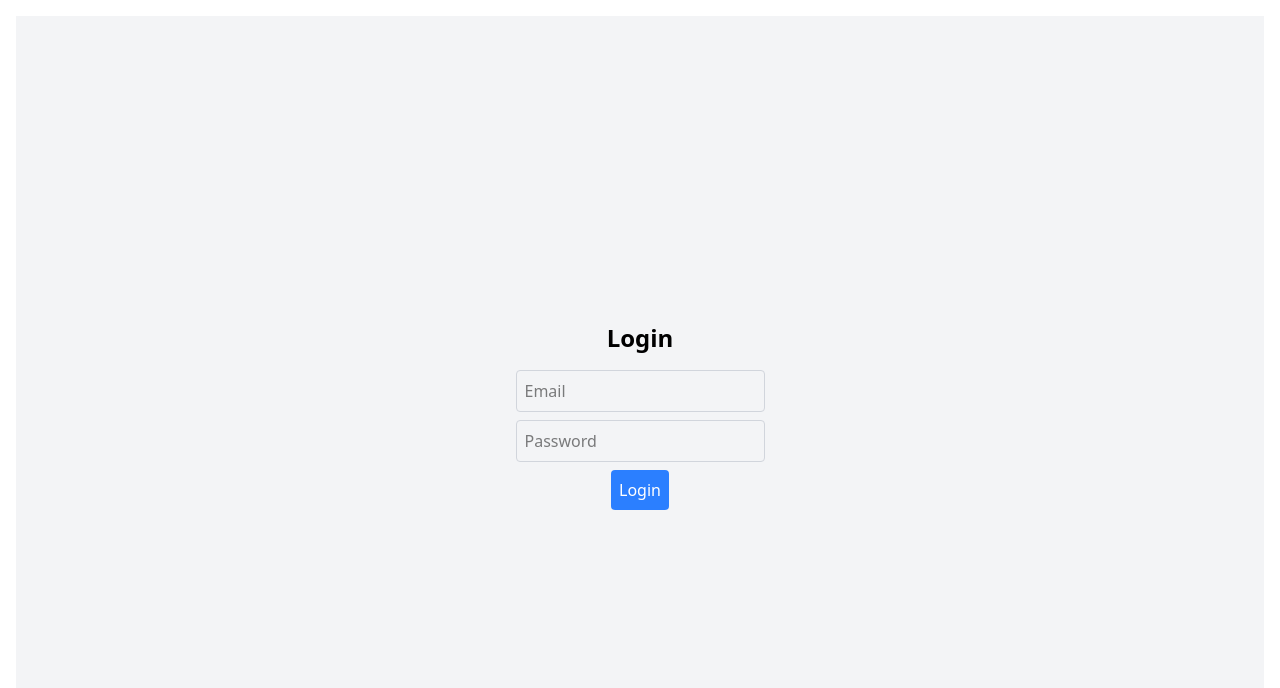
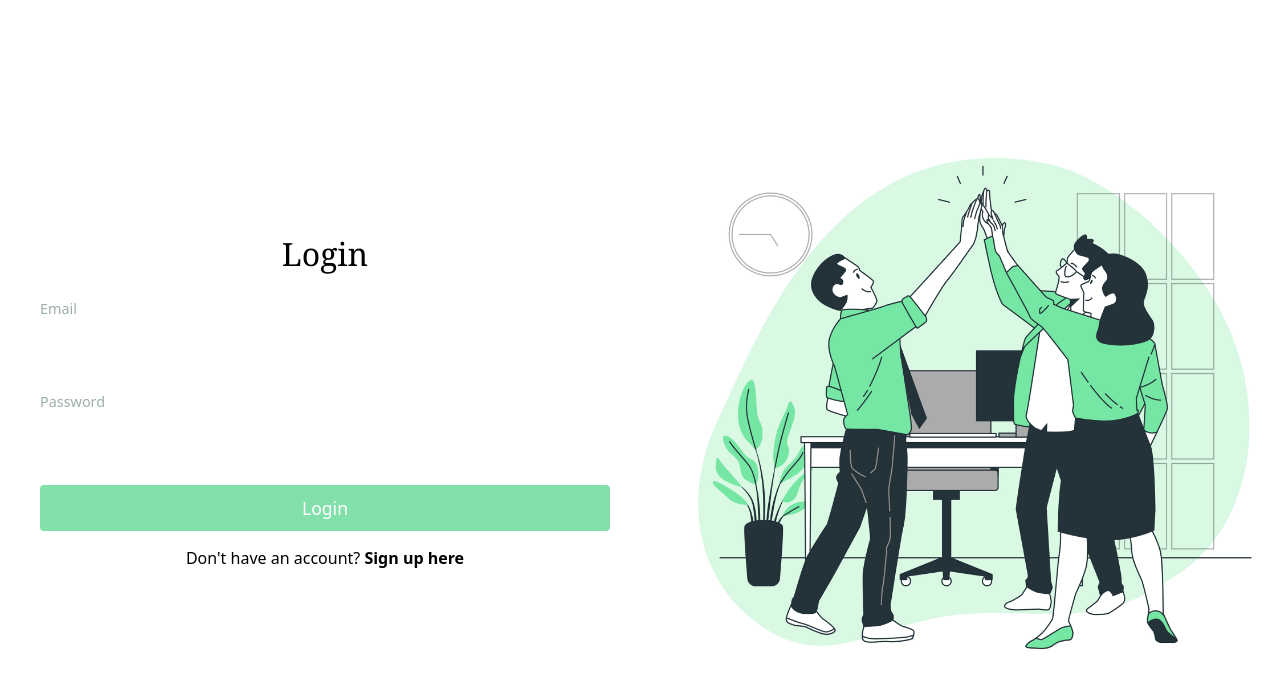
Before and after one commit to HanineKhemir/SyncFlow, a Next.js app in the folder front/: page /Login in a window 1280 px wide. Shown: the top 688 px of the page. Built offline with nearby package versions, Linux system fonts and the light colour scheme.

Commit message:
added auth

```diff
--- /dev/null
+++ b/front/app/(auth)/Login/page.js
@@ -0,0 +1,53 @@
+"use client"
+import React, { useState } from 'react'
+import "../auth.css"
+import Link from "next/link"
+
+
+function handleLogin() {
+  console.log("Login button clicked");
+}
+
+export default function Login() {
+  const [email, setEmail] = useState('');
+  const [password, setPassword] = useState('');
+
+  return (
+    <div className="login-container">
+    <form className="login-form" onSubmit={handleLogin}>
+      <h2 className= "title"> Login</h2>
+<div className="form-group">
+        <label>Email</label>
+        <input
+          type="email"
+          value={email}
+          onChange={(e) => setEmail(e.target.value)}
+          required
+        />
+      </div>
+
+      <div className="form-group">
+        <label>Password</label>
+        <input
+          type="password"
+          value={password}
+          onChange={(e) => setPassword(e.target.value)}
+          required
+        />
+      </div>
+
+      <button type="submit" className="login-button">
+        Login
+      </button>
+      <div className="no-account">
+        <p>
+          Don't have an account? <Link href="/Signup">Sign up here</Link>
+        </p>
+      </div>
+    </form>
+    <div className="logo-container">
+        <img src="/Login.jpg" alt="Logo" className="logo" />
+      </div>
+  </div>
+  );
+}
--- /dev/null
+++ b/front/app/(auth)/Signup/page.js
@@ -0,0 +1,61 @@
+"use client"
+import React, { useState } from 'react'
+import "../auth.css"
+import Link from "next/link"
+
+function handleLogin() {
+  console.log("Login button clicked");
+}
+
+export default function Signup() {
+  const [email, setEmail] = useState('');
+  const [password, setPassword] = useState('');
+
+  return (
+    <div className="login-container">
+    <form className="login-form" onSubmit={handleLogin}>
+      <h2 className= "title">Sign Up</h2>
+<div className="form-group">
+        <label>Email</label>
+        <input
+          type="email"
+          value={email}
+          onChange={(e) => setEmail(e.target.value)}
+          required
+        />
+      </div>
+
+      <div className="form-group">
+        <label>Password</label>
+        <input
+          type="password"
+          value={password}
+          onChange={(e) => setPassword(e.target.value)}
+          required
+        />
+      </div>
+      <div className="form-group">
+        <label>Confirm Password</label>
+        <input
+          type="password"
+          value={password}
+          onChange={(e) => setPassword(e.target.value)}
+          required
+        />
+        </div>
+
+      <button type="submit" className="login-button">
+        Sign Up
+      </button>
+      <div className="no-account">
+        <p>
+          Already have an account ?  <Link href="/Login">Login</Link>
+        </p>
+      </div>
+    </form>
+    <div className="logo-container">
+        <img src="/Login.jpg" alt="Logo" className="logo" />
+      </div>
+  </div>
+  );
+}
--- /dev/null
+++ b/front/app/(auth)/auth.css
@@ -0,0 +1,99 @@
+.login-container {
+    display: flex;
+    justify-content: center;
+    flex-direction: row;
+    align-items: center;
+    height: 100vh;
+
+    padding: 0 20px;
+  }
+   .title {
+    font-size: 2rem;
+    color: #212f3cB;
+    font-family: Georgia, 'Times New Roman', Times, serif;
+    margin-bottom: 20px;
+    text-align: center;
+    }
+
+  .logo-container{
+    flex : 1;
+    width: auto;
+    height: auto;
+    margin:0px;
+
+  }
+.login-form {
+    flex: 1;
+    padding:80px;
+    padding-left: 20px;
+
+  }
+
+  .login-form h2 {
+    text-align: center;
+    color:  #212f3cB;
+    margin-bottom: 20px;
+    font-family: Georgia, 'Times New Roman', Times, serif;
+  }
+
+  .form-group {
+    margin-bottom: 20px;
+  }
+
+  .form-group label {
+    display: block;
+    margin-bottom: 8px;
+    font-size: 0.9rem;
+    color: #9CAFaa;
+  }
+
+  .form-group input {
+    width: 100%;
+    padding: 10px;
+    font-size: 1rem;
+    border: 1px solid  #212f3cB;
+    border-radius: 4px;
+  }
+
+  .form-group input.input-error {
+    border-color: #e74c3c;
+  }
+
+  .error-message {
+    color: #e74c3c;
+    font-size: 0.85rem;
+    margin-top: 5px;
+  }
+
+  .login-button {
+    width: 100%;
+    padding: 10px;
+    background-color: #82e0aa;
+    color: white;
+    border: none;
+    border-radius: 4px;
+    font-size: 1.1rem;
+    cursor: pointer;
+    transition: background-color 0.3s ease, border 0.3s ease;
+  }
+
+  .login-button:hover {
+    background-color:#212f3d ;
+    color:  #212f3cB;
+    border: 2px solid  #212f3cB;
+  }
+
+  .no-account {
+    margin-top: 15px;
+    text-align: center;
+  }
+
+  .no-account a {
+    color:  #212f3cB;
+    text-decoration: none;
+    font-weight: bold;
+  }
+
+  .no-account a:hover {
+    text-decoration: underline;
+  }
--- a/front/app/Login/page.js
+++ /dev/null
@@ -1,35 +0,0 @@
-"use client"
-import React, { useState } from 'react'
-
-
-function handleLogin() {
-    // Handle login logic here
-    console.log("Login button clicked");
-}
-
-export default function Login(){
-    const[email, setEmail] = useState('')
-    const[password, setPassword] = useState('')
-    return(
-        <div className="flex flex-col items-center justify-center h-screen bg-gray-100 m-4">
-            <h1 className="text-2xl font-bold mb-4">Login</h1>
-            <input
-                type="email"
-                placeholder="Email"
-                value={email}
-                onChange={(e) => setEmail(e.target.value)}
-                className="mb-2 p-2 border border-gray-300 rounded"
-            />
-            <input
-                type="password"
-                placeholder="Password"
-                value={password}
-                onChange={(e) => setPassword(e.target.value)}
-                className="mb-2 p-2 border border-gray-300 rounded"
-            />
-            <button className="bg-blue-500 text-white p-2 rounded" onClick={handleLogin}>
-                Login
-            </button>
-        </div>
-    )
-}
--- a/front/app/globals.css
+++ b/front/app/globals.css
@@ -1,9 +1,32 @@
-@import "tailwindcss";
+@import "tailwindcss/preflight";
+@tailwind utilities;
 
 :root {
-  --background: #ffffff;
-  --foreground: #171717;
   --primary: #FFFD74;
   --secondary: #aec6cf;
   --third: #ffd1dc;
 }
+
+.bg-primary {
+  background-color: var(--primary);
+}
+
+.bg-secondary {
+  background-color: var(--secondary);
+}
+
+.bg-third {
+  background-color: var(--third);
+}
+
+.text-primary {
+  color: var(--primary);
+}
+
+.text-secondary {
+  color: var(--secondary);
+}
+
+.text-third {
+  color: var(--third);
+}
--- a/front/app/page.js
+++ b/front/app/page.js
@@ -1,6 +1,7 @@
-"use client"
 export default function Home() {
   return (
-   <h1>hey oussema</h1>
+    <div className="text-center text-3xl text-blue-500 mt-10">
+      Tailwind is working!
+    </div>
   );
 }
```
Also changed, not shown: front/public/Login.jpg (added).
